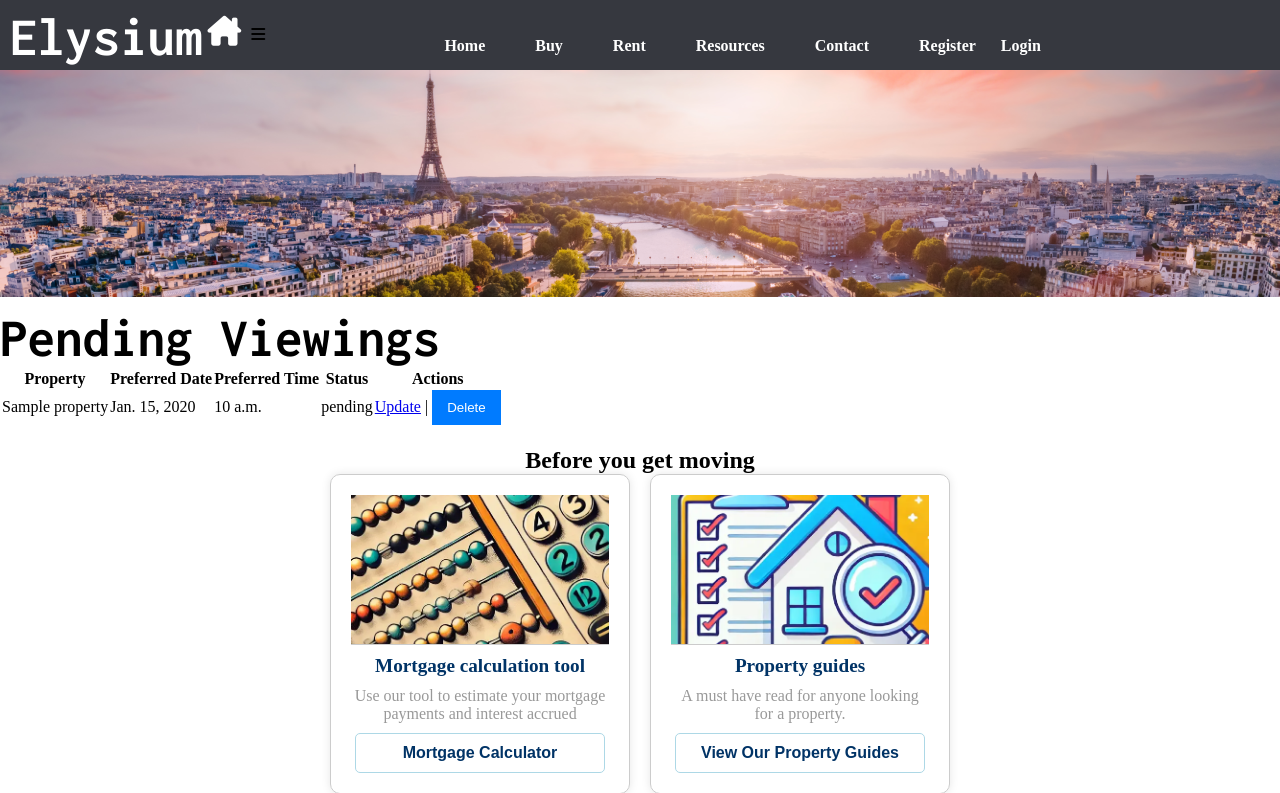
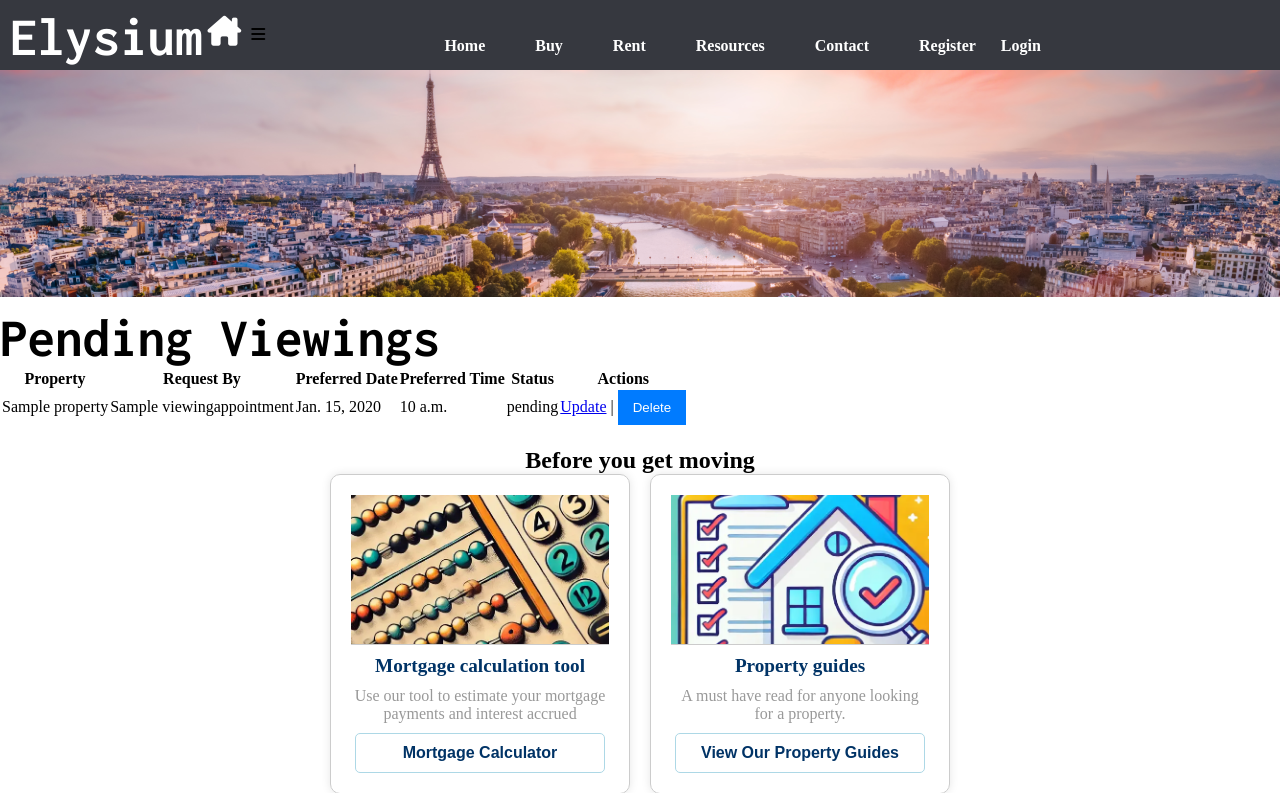
Before and after one commit to Dhitchen28963/elysium-realestate-django, a Django app: template real_estate/templates/real_estate/pending_viewings.html in a window 1280 px wide. Shown: the top 793 px of the page. Run offline with Django 4.2, Linux system fonts and the light colour scheme; tables that the repository leaves empty hold one stand-in row (values such as "Sample post"); the template is opened without the code that fills it: values that come from a table or form of the project are taken from there, most other values are stand-ins (such as "Sample title", 1, 10 or a date in 2020); parts of the project's set-up code (start-up, migrations or seed data) failed here and were passed over; some libraries are stand-ins or nearby versions.

Commit message:
Update pending_viewings template to include viewing requester details

```diff
--- a/real_estate/templates/real_estate/pending_viewings.html
+++ b/real_estate/templates/real_estate/pending_viewings.html
@@ -7,6 +7,7 @@
     <thead>
         <tr>
             <th>Property</th>
+            <th>Request By</th>
             <th>Preferred Date</th>
             <th>Preferred Time</th>
             <th>Status</th>
@@ -17,6 +18,7 @@
         {% for viewing in viewings %}
         <tr>
             <td>{{ viewing.property.title }}</td>
+            <td>{{ viewing.name }}</td>
             <td>{{ viewing.preferred_date }}</td>
             <td>{{ viewing.preferred_time }}</td>
             <td>{{ viewing.viewing_decision }}</td>
```
